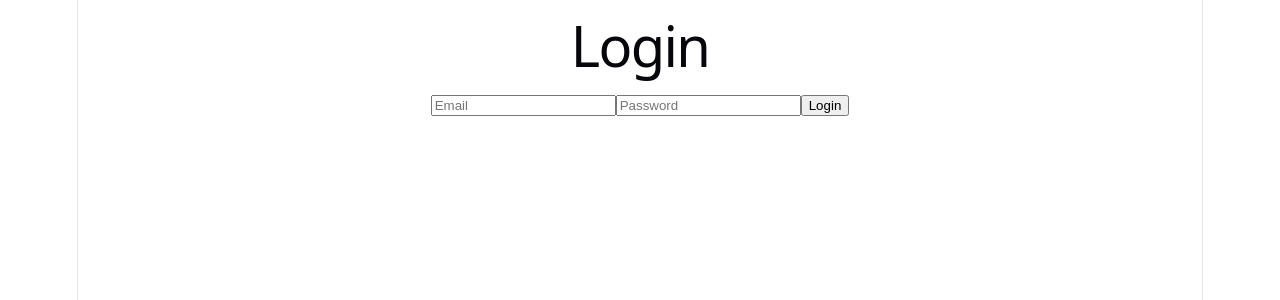
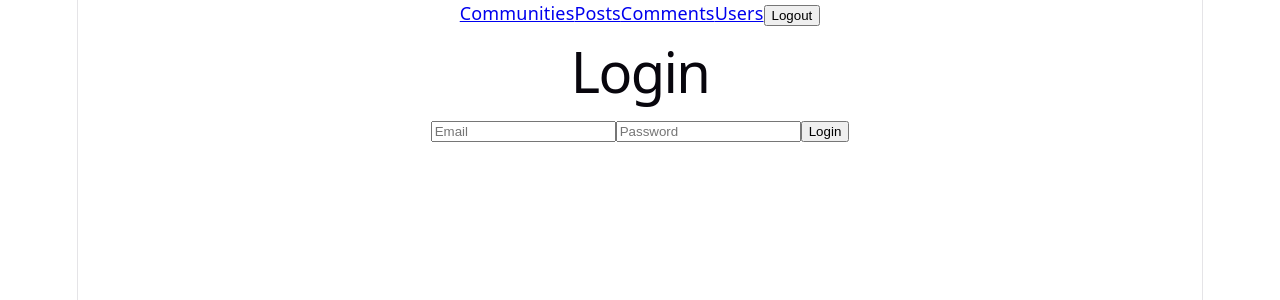
Before and after one commit to marcs-sus/frontend-socialmedia, a React (Vite) app: page /login in a window 1280 px wide. Shown: the top 300 px of the page. Built offline with nearby package versions, Linux system fonts and the light colour scheme.

Commit message:
Add Navbar component

```diff
--- a/src/App.tsx
+++ b/src/App.tsx
@@ -1,5 +1,6 @@
 import { BrowserRouter, Routes, Route } from "react-router-dom";
 import ProtectedRoute from "./components/ProtectedRoute";
+import Navbar from "./components/Navbar";
 import CommunitiesPage from "./pages/CommunitiesPage";
 import LoginPage from "./pages/LoginPage";
 import RegisterPage from "./pages/RegisterPage";
@@ -11,7 +12,11 @@ import "./App.css";
 function App() {
   return (
     <BrowserRouter>
+      <Navbar />
+
       <Routes>
+        <Route path="/login" element={<LoginPage />} />
+        <Route path="/register" element={<RegisterPage />} />
         <Route
           path="/"
           element={
@@ -52,8 +57,6 @@ function App() {
             </ProtectedRoute>
           }
         />
-        <Route path="/login" element={<LoginPage />} />
-        <Route path="/register" element={<RegisterPage />} />
       </Routes>
     </BrowserRouter>
   );
--- a/src/api/axios.ts
+++ b/src/api/axios.ts
@@ -1,7 +1,7 @@
 import axios from "axios";
 
 const api = axios.create({
-  baseURL: "https://localhost:5066/api",
+  baseURL: "http://localhost:5066/api",
 });
 
 export default api;
--- /dev/null
+++ b/src/components/Navbar.tsx
@@ -0,0 +1,17 @@
+import { Link } from "react-router-dom";
+import { useAuth } from "../context/AuthContext";
+
+export default function Navbar() {
+  const { logout } = useAuth();
+
+  return (
+    <nav>
+      <Link to="/communities">Communities</Link>
+      <Link to="/posts">Posts</Link>
+      <Link to="/comments">Comments</Link>
+      <Link to="/users">Users</Link>
+
+      <button onClick={logout}>Logout</button>
+    </nav>
+  );
+}
```
